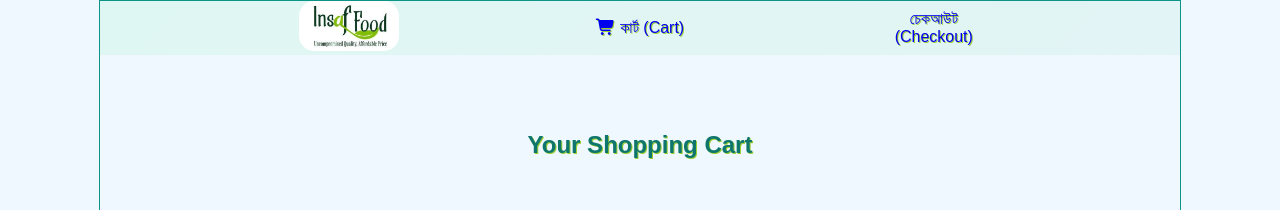
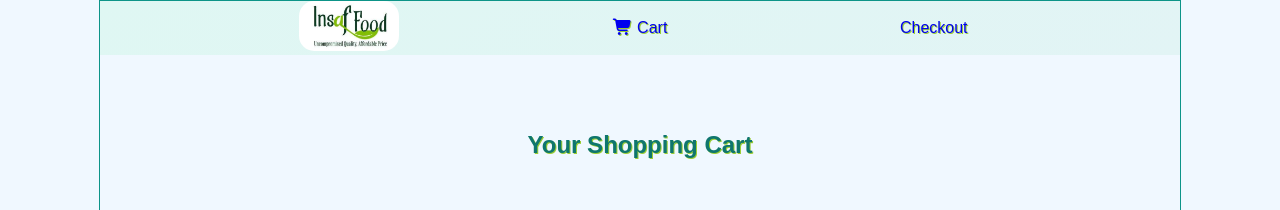
Before and after one commit to marjuksajid/insaffood, a Django app: page /cart/ in a window 1280 px wide. Shown: the top 210 px of the page. Run offline with Django 5.2, Linux system fonts and the light colour scheme; data comes from the database, SQL or seed files in the repository; some libraries are stand-ins or nearby versions.

Commit message:
Update text for cart and checkout links

```diff
--- a/templates/shop/base.html
+++ b/templates/shop/base.html
@@ -19,10 +19,10 @@
             <img class="logo" src="{% static 'shop/images/insaf.jpg' %}">
         </a>
         <a href="{% url 'cart' %}"> <i class="fa-solid fa-cart-shopping"></i>
-            কার্ট (Cart)
+            Cart
         </a>
         <a href="{% url 'checkout' %}">
-            চেকআউট (Checkout)
+            Checkout
         </a>
     </div>
 
```
